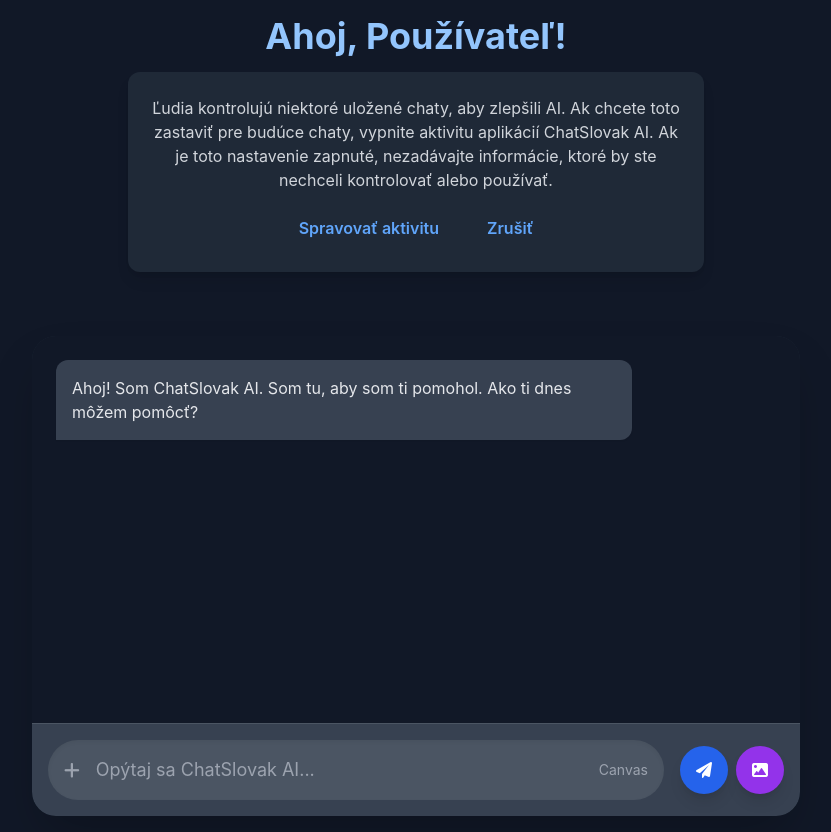
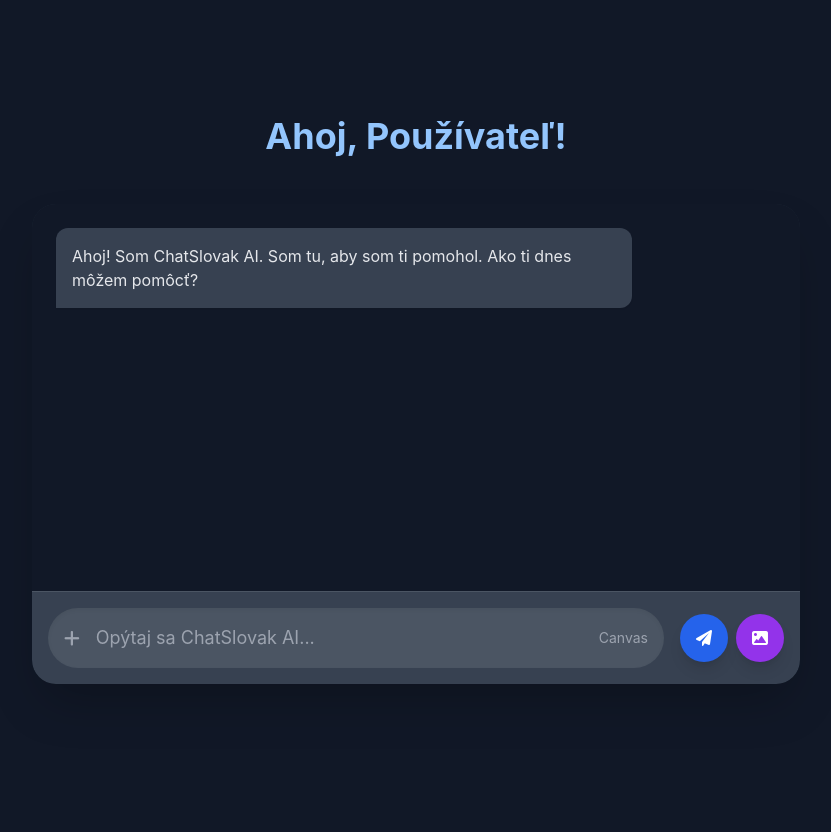
Before and after one commit to GAMEPLA631/ChatSlovakAI, a plain HTML site: page index.html in a window 1280 px wide. Shown: the whole page, without its empty margins (224-1055 px from the left). After the commit the page ends 800 px from the top, so only its background shows below. Drawn offline with nearby package versions, Linux system fonts and the light colour scheme.

Commit message:
Update index.html

```diff
--- a/index.html
+++ b/index.html
@@ -35,14 +35,7 @@
         <!-- Hello Message -->
         <h2 class="text-4xl font-bold text-blue-300 mb-4">Ahoj, Používateľ!</h2>
 
-        <!-- Gemini Activity Message Box -->
-        <div class="bg-gray-800 p-6 rounded-xl shadow-lg text-gray-300 text-center max-w-xl mb-8">
-            <p class="mb-4">Ľudia kontrolujú niektoré uložené chaty, aby zlepšili AI. Ak chcete toto zastaviť pre budúce chaty, vypnite aktivitu aplikácií ChatSlovak AI. Ak je toto nastavenie zapnuté, nezadávajte informácie, ktoré by ste nechceli kontrolovať alebo používať.</p>
-            <div class="flex justify-center space-x-4">
-                <button class="text-blue-400 hover:text-blue-300 font-semibold py-2 px-4 rounded-lg transition duration-200">Spravovať aktivitu</button>
-                <button class="text-blue-400 hover:text-blue-300 font-semibold py-2 px-4 rounded-lg transition duration-200">Zrušiť</button>
-            </div>
-        </div>
+        <!-- Removed: Gemini Activity Message Box -->
     </div>
 
     <div class="bg-gray-800 rounded-3xl shadow-2xl overflow-hidden w-full max-w-3xl flex flex-col h-[70vh] md:h-[60vh]">
```
